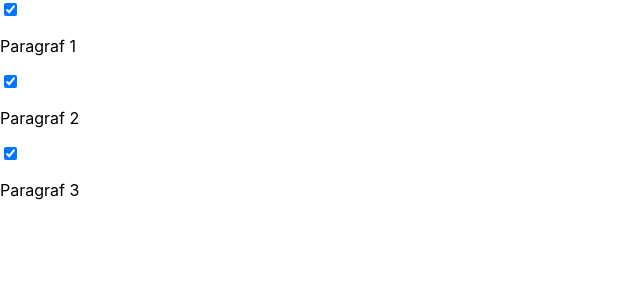
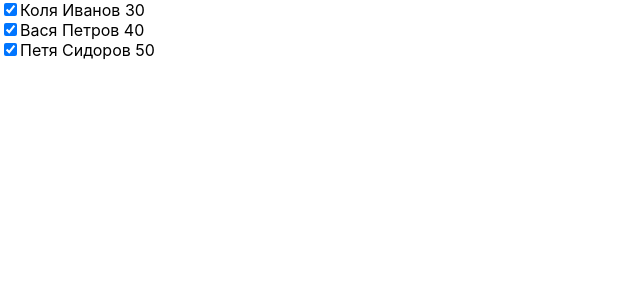
Before and after one commit to IrshakAnna-Mariia/LearnReact, a React (Create React App) app in the folder lesson_7/: page / in a window 1280 px wide. Shown: the top 300 px of the page, without its empty margins (0-640 px from the left). Built offline with nearby package versions, Linux system fonts and the light colour scheme.

Commit message:
Lesson_7. Task 4

```diff
--- a/lesson_7/src/App.js
+++ b/lesson_7/src/App.js
@@ -1,21 +1,22 @@
 import {useState} from 'react';
 
 function App() {
-  const [texts, setTexts] = useState([
-    {text: 'Paragraf 1', visible: true},
-    {text: 'Paragraf 2', visible: true},
-    {text: 'Paragraf 3', visible: true},
+  const [users, setUsers] = useState([
+    {name: 'Коля', surname: 'Иванов', age: 30, visible: true},
+    {name: 'Вася', surname: 'Петров', age: 40, visible: true},
+    {name: 'Петя', surname: 'Сидоров', age: 50, visible: true},
   ])
 
-  const handleChangeVisible = ({target: {name}}) => setTexts(prevTexts =>
-    prevTexts.map(item => item.text !== name ? item : { text: name, visible: !item.visible}
-  ))
+  const handleChangeVisible = ({target: {name}}) => {
+    setUsers(prevUsers => prevUsers.map(item => item.surname !== name ? item :
+      { name: item.name, surname: item.surname, age: item.surname, visible: !item.visible}))
+  }
 
   return (
     <div>
-      {texts.map(item => <div key={item.text}>
-          <input type='checkbox' name={item.text} checked={item.visible} onChange={handleChangeVisible}/>
-          {item.visible && <p>{item.text}</p>}
+      {users.map(item => <div key={item.surname}>
+          <input type='checkbox' name={item.surname} checked={item.visible} onChange={handleChangeVisible}/>
+          {item.name} {item.visible && [item.surname, (item.age)].join(' ')}
         </div>
       )}
     </div>
```
